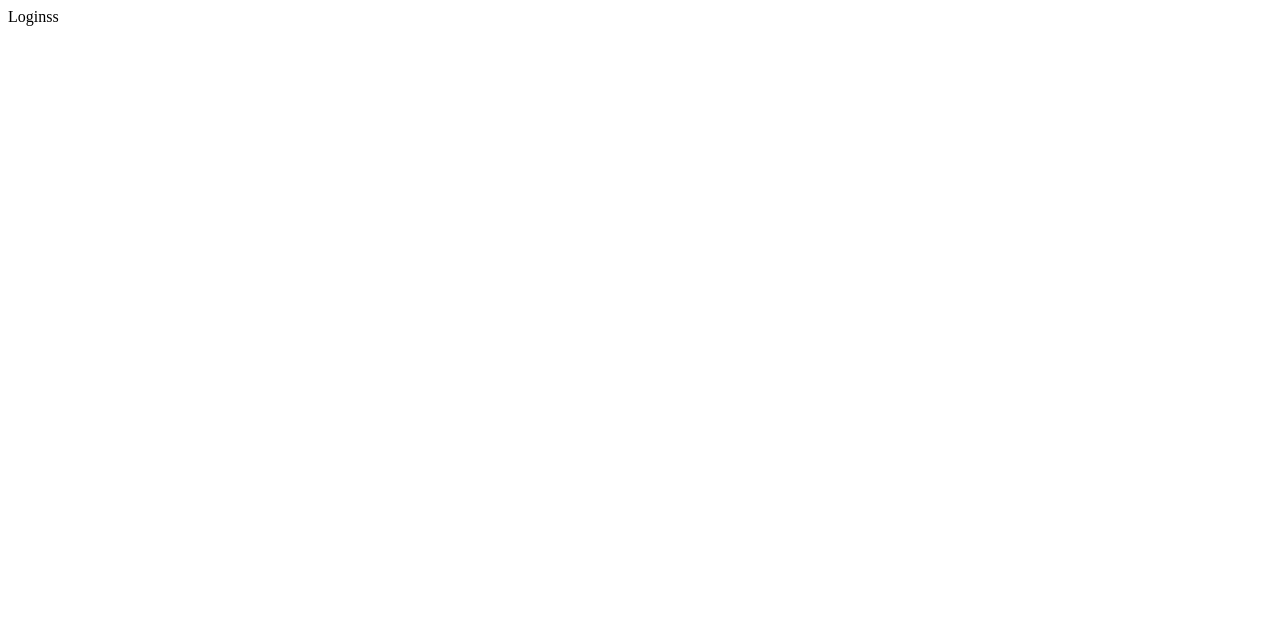
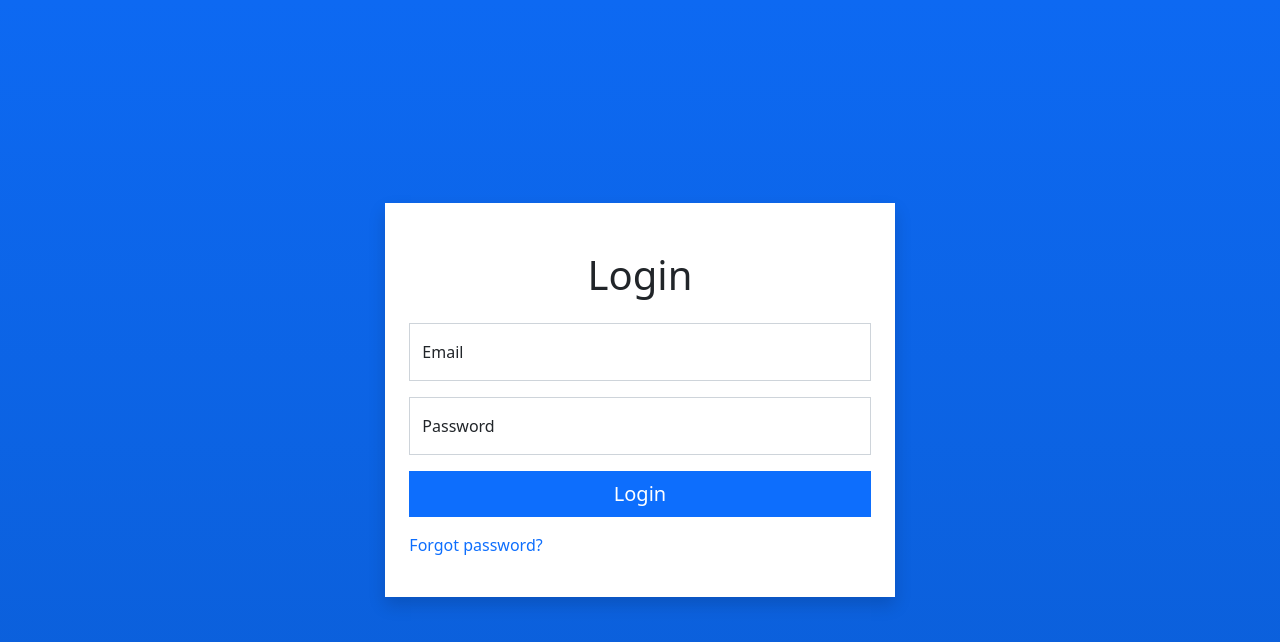
Before and after one commit to KishoreBarik/Interns2021_Team5, a React (Create React App) app in the folder ui/: page / in a window 1280 px wide. Shown: the top 642 px of the page. Built offline with nearby package versions, Linux system fonts and the light colour scheme.

Commit message:
login part ui done

```diff
--- a/ui/package.json
+++ b/ui/package.json
@@ -6,6 +6,7 @@
     "@testing-library/jest-dom": "^5.16.1",
     "@testing-library/react": "^12.1.2",
     "@testing-library/user-event": "^13.5.0",
+    "bootstrap": "^5.1.3",
     "react": "^17.0.2",
     "react-bootstrap": "^2.1.1",
     "react-dom": "^17.0.2",
--- a/ui/src/App.js
+++ b/ui/src/App.js
@@ -1,12 +1,13 @@
 import React from "react";
+import "bootstrap/dist/css/bootstrap.min.css";
 import { Route, Routes } from "react-router-dom";
-import FormWith2Inps from "./Common/FormWith2Inps";
 import Dashboard from "./Components/Dashboard";
+import Login from "./Components/Login";
 
 const App = () => {
   return (
     <Routes>
-      <Route path="/" element={<FormWith2Inps title="Loginss" />} />
+      <Route path="/" element={<Login />} />
       <Route path="/dashboard" element={<Dashboard />} />
     </Routes>
   );
--- a/ui/src/Common/FormWith2Inps.js
+++ b/ui/src/Common/FormWith2Inps.js
@@ -1,7 +1,88 @@
 import React from "react";
 
 function FormWith2Inps(props) {
-  return <div>{props.title}</div>;
+  return (
+    <div className="col-md-5">
+      <div className="box shadow bg-white p-4">
+        <h3 className="nm-4 text-center fs-1 m-4">{props.title}</h3>
+        <form class="mb-3">
+          <div className="form-floating mb-3">
+            <input
+              type="email"
+              className="form-control rounded-0"
+              placeholder="Enter email"
+              id="email"
+            />
+            <label for="email">Email</label>
+          </div>
+          <div className="form-floating mb-3">
+            <input
+              type="password"
+              className="form-control rounded-0"
+              placeholder="Enter password"
+              id="password"
+            />
+            <label for="password">Password</label>
+          </div>
+          <div className="d-grid gap-2 mb-3">
+            <button
+              type="button"
+              className="btn btn-primary btn-lg border-0 rounded-0"
+            >
+              Login
+            </button>
+          </div>
+          <div className="forgot-password-link mb-3 text-right">
+            <a
+              href="#s"
+              title="Forgot Password"
+              className="text-decoration-none"
+            >
+              Forgot password?
+            </a>
+          </div>
+        </form>
+      </div>
+    </div>
+  );
 }
 
+/*<Container
+      className="d-flex justify-content-center align-items-center bg-primary"
+      style={{ height: "100vh" }}
+    >
+      <Card className="w-50">
+        <Card.Body>
+          <Card.Title className="text-center ">{props.title}</Card.Title>
+          <Form onSubmit={handleSubmit}>
+            <Form.Group size="lg" controlId="email">
+              <Form.Label className="my-10">Email</Form.Label>
+              <Form.Control
+                autoFocus
+                type="email"
+                value={email}
+                onChange={(e) => setEmail(e.target.value)}
+              />
+            </Form.Group>
+            <Form.Group size="lg" controlId="password">
+              <Form.Label>Password</Form.Label>
+              <Form.Control
+                type="password"
+                value={password}
+                onChange={(e) => setPassword(e.target.value)}
+              />
+            </Form.Group>
+            <Button
+              className="mt-10"
+              block
+              size="lg"
+              type="submit"
+              disabled={!validateForm()}
+            >
+              Login
+            </Button>
+          </Form>
+        </Card.Body>
+      </Card>
+    </Container>*/
 export default FormWith2Inps;
--- /dev/null
+++ b/ui/src/Components/Login.css
@@ -0,0 +1,4 @@
+.content {
+  height: 100vh;
+  background-image: linear-gradient(#0d69f2, #0b5ed7);
+}
--- /dev/null
+++ b/ui/src/Components/Login.js
@@ -0,0 +1,15 @@
+import React from "react";
+import FormWith2Inps from "../Common/FormWith2Inps";
+import "./Login.css";
+
+function Login() {
+  return (
+    <section className="container-fluid">
+      <div className="row content d-flex justify-content-center align-items-center">
+        <FormWith2Inps title="Login" />
+      </div>
+    </section>
+  );
+}
+
+export default Login;
```
Also changed, not shown: 1 other file (tests, documents, lock files or other folders).
